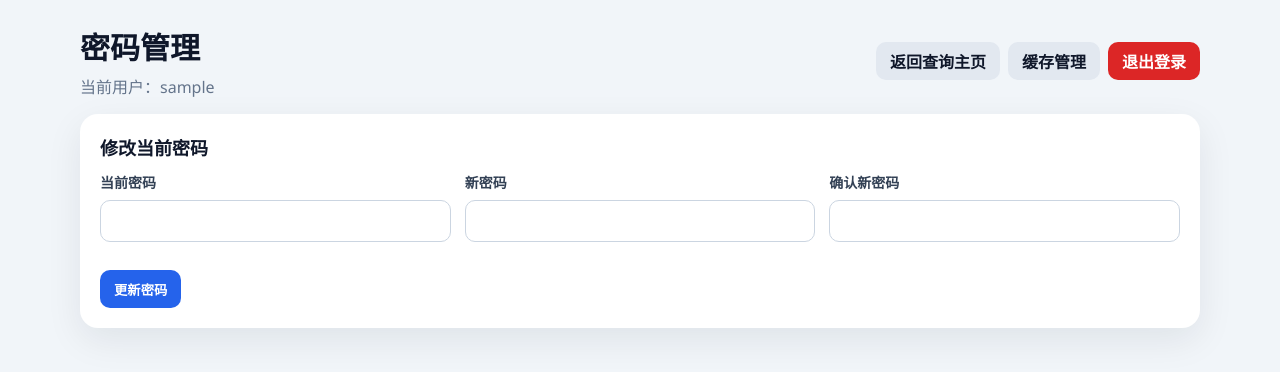
After one commit to ims0/stock_server, a Flask app: page /account in a window 1280 px wide. The commit adds this page. Shown: the top 372 px of the page. Run offline with Flask 3, Linux system fonts and the light colour scheme; the visitor is signed in with stand-in values (Sample User, id 1).

Commit message:
Add login/auth, account management, and polish login page UI

```diff
--- a/app.py
+++ b/app.py
@@ -7,7 +7,8 @@ import sqlite3
 import time
 from queue import Empty, Queue
 from threading import Thread
-from urllib.parse import urlencode
+from functools import wraps
+from urllib.parse import urlencode, urljoin, urlparse
 from urllib.request import Request, urlopen
 
 import akshare as ak
@@ -15,11 +16,29 @@ import os
 import pandas as pd
 import tushare as ts
 import yfinance as yf
-from flask import Flask, Response, jsonify, render_template, request, stream_with_context
+from flask import (
+    Flask,
+    Response,
+    abort,
+    jsonify,
+    redirect,
+    render_template,
+    request,
+    session,
+    stream_with_context,
+    url_for,
+)
+from werkzeug.security import check_password_hash, generate_password_hash
 
 from config import TRADE_FEES
 
 app = Flask(__name__)
+app.secret_key = os.environ.get("SECRET_KEY") or os.urandom(24).hex()
+app.config.update(
+    SESSION_COOKIE_HTTPONLY=True,
+    SESSION_COOKIE_SAMESITE="Lax",
+    PERMANENT_SESSION_LIFETIME=36000,
+)
 
 DB_PATH = os.path.join(app.root_path, "data", "stock_cache.db")
 LOCAL_SYMBOLS_PATH = os.path.join(app.root_path, "data", "symbols.json")
@@ -32,10 +51,125 @@ DATA_SOURCES = {
     "alphavantage": "Alpha Vantage",
 }
 TUSHARE_TOKEN_FALLBACK = "f028f82a7bd86c57e54607995b4ed38b7eb3894e357a882eb7a5f665"
+USERS_PATH = os.path.join(app.root_path, "users.json")
+DEFAULT_USERS = {
+    "root": {
+        "password": "scrypt:32768:8:1$7tv3rMF9QW0nL9yy$51cfa6e2667b6ebd3843b726e5ec962604460afd1163148698c25b94b7e2e4c91b0c1bd30fce06dbe0f69223f144832500b99bf099e195863ef08eb70326a461",
+    },
+    "reader": {
+        "password": "scrypt:32768:8:1$W6UhrfFHiwDUaprF$359a1d10e70ee93546eed508ee9a4b40d0550b9cb6dc7bfc3249a87102f4138a51d1190834a4e07656aa1c01406e44eb9ed8bf3ec751021f5d8b936ffa26a63e",
+    },
+}
 
 _tushare_client: ts.pro.client.DataApi | None = None
 _local_symbols_cache: dict[str, dict[str, str]] | None = None
 _local_symbols_mtime: float | None = None
+_users_cache: dict[str, dict[str, str]] | None = None
+_users_mtime: float | None = None
+
+
+def _ensure_users_file() -> None:
+    if os.path.exists(USERS_PATH):
+        return
+
+    os.makedirs(os.path.dirname(USERS_PATH), exist_ok=True)
+    with open(USERS_PATH, "w", encoding="utf-8") as handle:
+        json.dump(DEFAULT_USERS, handle, ensure_ascii=False, indent=2)
+
+
+def _load_users() -> dict[str, dict[str, str]]:
+    global _users_cache, _users_mtime
+
+    _ensure_users_file()
+
+    try:
+        stat_result = os.stat(USERS_PATH)
+    except FileNotFoundError:
+        return json.loads(json.dumps(DEFAULT_USERS))
+
+    if _users_cache is not None and _users_mtime == stat_result.st_mtime:
+        return _users_cache
+
+    try:
+        with open(USERS_PATH, "r", encoding="utf-8") as handle:
+            payload = json.load(handle)
+    except Exception:
+        return _users_cache or json.loads(json.dumps(DEFAULT_USERS))
+
+    normalized: dict[str, dict[str, str]] = {}
+    if isinstance(payload, dict):
+        for username, record in payload.items():
+            if not isinstance(record, dict):
+                continue
+            password_hash = str(record.get("password", "")).strip()
+            if password_hash:
+                normalized[str(username)] = {"password": password_hash}
+
+    if not normalized:
+        normalized = json.loads(json.dumps(DEFAULT_USERS))
+
+    _users_cache = normalized
+    _users_mtime = stat_result.st_mtime
+    return normalized
+
+
+def _save_users(users: dict[str, dict[str, str]]) -> None:
+    global _users_cache, _users_mtime
+
+    os.makedirs(os.path.dirname(USERS_PATH), exist_ok=True)
+    with open(USERS_PATH, "w", encoding="utf-8") as handle:
+        json.dump(users, handle, ensure_ascii=False, indent=2, sort_keys=True)
+
+    _users_cache = users
+    _users_mtime = os.path.getmtime(USERS_PATH)
+
+
+users = _load_users()
+
+
+def _is_safe_next_url(target: str | None) -> bool:
+    if not target:
+        return False
+
+    parsed_target = urlparse(urljoin(request.host_url, target))
+    parsed_host = urlparse(request.host_url)
+    return parsed_target.scheme in {"http", "https"} and parsed_target.netloc == parsed_host.netloc
+
+
+def _get_next_url() -> str:
+    candidate = request.args.get("next") or request.form.get("next") or ""
+    if _is_safe_next_url(candidate):
+        return candidate
+    return url_for("index")
+
+
+def login_required(view):
+    @wraps(view)
+    def wrapped(*args, **kwargs):
+        if "username" not in session:
+            return redirect(url_for("login", next=request.full_path.rstrip("?")))
+        return view(*args, **kwargs)
+
+    return wrapped
+
+
+def api_login_required(view):
+    @wraps(view)
+    def wrapped(*args, **kwargs):
+        if "username" not in session:
+            return jsonify({"error": "请先登录"}), 401
+        return view(*args, **kwargs)
+
+    return wrapped
+
+
+@app.context_processor
+def inject_auth_context() -> dict[str, object]:
+    username = session.get("username")
+    return {
+        "current_user": username,
+        "is_root_user": username == "root",
+    }
 
 
 def _get_tushare_client() -> ts.pro.client.DataApi | None:
@@ -1223,6 +1357,7 @@ def _to_yfinance_symbol(market: str, code: str) -> str:
 
 
 @app.get("/api/sources/health")
+@api_login_required
 def sources_health_api():
     code = request.args.get("code", "").strip()
     start_date = request.args.get("start_date", "").strip()
@@ -1309,14 +1444,122 @@ def sources_health_api():
 
 
 @app.route("/")
+@login_required
 def index():
     default_start, default_end = _default_dates()
     return render_template("index.html", default_start=default_start, default_end=default_end)
 
 
 @app.route("/cache")
+@login_required
 def cache_page():
     return render_template("cache.html")
+
+
+@app.route("/account", methods=["GET", "POST"])
+@login_required
+def account_page():
+    global users
+
+    current_user = session.get("username", "")
+    is_root = current_user == "root"
+    message = ""
+    error = ""
+
+    if request.method == "POST":
+        action = request.form.get("action", "").strip()
+
+        if action == "change_password":
+            current_password = request.form.get("current_password", "")
+            new_password = request.form.get("new_password", "")
+            confirm_password = request.form.get("confirm_password", "")
+            user_record = users.get(current_user)
+
+            if not user_record or not check_password_hash(user_record["password"], current_password):
+                error = "当前密码不正确"
+            elif not new_password:
+                error = "新密码不能为空"
+            elif new_password != confirm_password:
+                error = "两次输入的新密码不一致"
+            else:
+                users[current_user]["password"] = generate_password_hash(new_password)
+                _save_users(users)
+                message = "密码已更新"
+
+        elif is_root and action == "add_user":
+            new_username = request.form.get("new_username", "").strip()
+            new_password = request.form.get("new_password", "")
+            if not new_username:
+                error = "用户名不能为空"
+            elif new_username in users:
+                error = "用户已存在"
+            elif not new_password:
+                error = "密码不能为空"
+            else:
+                users[new_username] = {"password": generate_password_hash(new_password)}
+                _save_users(users)
+                message = f"已创建用户 {new_username}"
+
+        elif is_root and action == "reset_password":
+            target_username = request.form.get("target_username", "").strip()
+            new_password = request.form.get("new_password", "")
+            if target_username not in users:
+                error = "用户不存在"
+            elif not new_password:
+                error = "密码不能为空"
+            else:
+                users[target_username]["password"] = generate_password_hash(new_password)
+                _save_users(users)
+                message = f"已重置 {target_username} 的密码"
+
+        elif is_root and action == "delete_user":
+            target_username = request.form.get("target_username", "").strip()
+            if target_username == "root":
+                error = "不能删除 root"
+            elif target_username not in users:
+                error = "用户不存在"
+            else:
+                users.pop(target_username, None)
+                _save_users(users)
+                message = f"已删除用户 {target_username}"
+
+        else:
+            error = "无效操作"
+
+    return render_template(
+        "account.html",
+        users=sorted(users.keys()),
+        is_root=is_root,
+        message=message,
+        error=error,
+    )
+
+
+@app.route("/login", methods=["GET", "POST"])
+def login():
+    if "username" in session:
+        return redirect(url_for("index"))
+
+    error = ""
+    if request.method == "POST":
+        username = request.form.get("username", "").strip()
+        password = request.form.get("password", "")
+        user_record = users.get(username)
+
+        if user_record and check_password_hash(user_record["password"], password):
+            session["username"] = username
+            session.permanent = True
+            return redirect(_get_next_url())
+
+        error = "用户名或密码错误"
+
+    return render_template("login.html", error=error, next_url=_get_next_url())
+
+
+@app.route("/logout")
+def logout():
+    session.pop("username", None)
+    return redirect(url_for("login"))
 
 
 def _execute_kline_query(
@@ -1400,6 +1643,7 @@ def _execute_kline_query(
 
 
 @app.get("/api/kline")
+@api_login_required
 def kline_api():
     code = request.args.get("code", "").strip()
     start_date = request.args.get("start_date", "").strip()
@@ -1410,6 +1654,7 @@ def kline_api():
 
 
 @app.get("/api/kline/stream")
+@api_login_required
 def kline_stream_api():
     code = request.args.get("code", "").strip()
     start_date = request.args.get("start_date", "").strip()
@@ -1460,18 +1705,21 @@ def kline_stream_api():
 
 
 @app.get("/api/fees")
+@api_login_required
 def fees_api():
     """返回各市场交易费用配置，供前端展示及计算成本用。"""
     return jsonify(TRADE_FEES)
 
 
 @app.get("/api/cache/summary")
+@api_login_required
 def cache_summary_api():
     summary = _cache_summary()
     return jsonify({"items": summary, "count": len(summary)})
 
 
 @app.delete("/api/cache")
+@api_login_required
 def clear_cache():
     code = request.args.get("code", "").strip()
     _ensure_db()
--- /dev/null
+++ b/templates/account.html
@@ -0,0 +1,246 @@
+<!doctype html>
+<html lang="zh-CN">
+  <head>
+    <meta charset="UTF-8" />
+    <meta name="viewport" content="width=device-width, initial-scale=1.0" />
+    <title>密码管理</title>
+    <style>
+      * { box-sizing: border-box; }
+      body {
+        margin: 0;
+        font-family: "Segoe UI", Tahoma, Geneva, Verdana, sans-serif;
+        background: #f1f5f9;
+        color: #0f172a;
+      }
+      .container {
+        width: min(1120px, calc(100vw - 32px));
+        margin: 24px auto 40px;
+      }
+      .page-header {
+        display: flex;
+        align-items: center;
+        justify-content: space-between;
+        gap: 16px;
+        flex-wrap: wrap;
+        margin-bottom: 16px;
+      }
+      h1 {
+        margin: 0;
+        font-size: 30px;
+      }
+      .subtle {
+        margin: 6px 0 0;
+        color: #64748b;
+      }
+      .header-actions {
+        display: flex;
+        gap: 8px;
+        flex-wrap: wrap;
+      }
+      .link-button {
+        display: inline-flex;
+        align-items: center;
+        justify-content: center;
+        height: 38px;
+        padding: 0 14px;
+        border-radius: 10px;
+        border: none;
+        text-decoration: none;
+        cursor: pointer;
+        font-weight: 600;
+      }
+      .link-button.primary { background: #2563eb; color: #fff; }
+      .link-button.ghost { background: #e2e8f0; color: #0f172a; }
+      .link-button.danger { background: #dc2626; color: #fff; }
+      .card {
+        background: #fff;
+        border-radius: 18px;
+        box-shadow: 0 12px 36px rgba(15, 23, 42, 0.08);
+        padding: 20px;
+        margin-bottom: 16px;
+      }
+      .message {
+        margin: 0 0 12px;
+        color: #166534;
+      }
+      .message.error {
+        color: #dc2626;
+      }
+      .grid {
+        display: grid;
+        grid-template-columns: repeat(auto-fit, minmax(260px, 1fr));
+        gap: 14px;
+      }
+      .field {
+        display: flex;
+        flex-direction: column;
+        gap: 8px;
+      }
+      .field label {
+        font-size: 14px;
+        font-weight: 600;
+        color: #334155;
+      }
+      .field input {
+        height: 42px;
+        border: 1px solid #cbd5e1;
+        border-radius: 10px;
+        padding: 0 12px;
+        font-size: 14px;
+      }
+      .section-title {
+        margin: 0 0 12px;
+        font-size: 18px;
+      }
+      .actions {
+        display: flex;
+        flex-wrap: wrap;
+        gap: 8px;
+        margin-top: 14px;
+      }
+      .table-wrap {
+        overflow-x: auto;
+      }
+      table {
+        width: 100%;
+        border-collapse: collapse;
+        font-size: 14px;
+      }
+      th, td {
+        border-bottom: 1px solid #e2e8f0;
+        padding: 10px 8px;
+        text-align: left;
+        vertical-align: top;
+      }
+      th {
+        background: #f8fafc;
+      }
+      .inline-form {
+        display: flex;
+        flex-wrap: wrap;
+        gap: 8px;
+        align-items: center;
+      }
+      .inline-form input {
+        height: 34px;
+      }
+      .inline-form button {
+        height: 34px;
+      }
+      .empty {
+        text-align: center;
+        color: #64748b;
+      }
+      .note {
+        margin: 8px 0 0;
+        font-size: 13px;
+        color: #64748b;
+      }
+    </style>
+  </head>
+  <body>
+    <main class="container">
+      <header class="page-header">
+        <div>
+          <h1>密码管理</h1>
+          <p class="subtle">当前用户：{{ current_user }}{% if is_root %}，具备用户管理权限{% endif %}</p>
+        </div>
+        <div class="header-actions">
+          <a class="link-button ghost" href="{{ url_for('index') }}">返回查询主页</a>
+          <a class="link-button ghost" href="{{ url_for('cache_page') }}">缓存管理</a>
+          <a class="link-button danger" href="{{ url_for('logout') }}">退出登录</a>
+        </div>
+      </header>
+
+      {% if message %}
+        <p class="message">{{ message }}</p>
+      {% endif %}
+      {% if error %}
+        <p class="message error">{{ error }}</p>
+      {% endif %}
+
+      <section class="card">
+        <h2 class="section-title">修改当前密码</h2>
+        <form method="post" class="grid">
+          <input type="hidden" name="action" value="change_password" />
+          <div class="field">
+            <label for="current_password">当前密码</label>
+            <input id="current_password" name="current_password" type="password" required />
+          </div>
+          <div class="field">
+            <label for="new_password">新密码</label>
+            <input id="new_password" name="new_password" type="password" required />
+          </div>
+          <div class="field">
+            <label for="confirm_password">确认新密码</label>
+            <input id="confirm_password" name="confirm_password" type="password" required />
+          </div>
+          <div class="actions">
+            <button class="link-button primary" type="submit">更新密码</button>
+          </div>
+        </form>
+      </section>
+
+      {% if is_root %}
+      <section class="card">
+        <h2 class="section-title">创建新用户</h2>
+        <form method="post" class="grid">
+          <input type="hidden" name="action" value="add_user" />
+          <div class="field">
+            <label for="new_username">用户名</label>
+            <input id="new_username" name="new_username" type="text" required />
+          </div>
+          <div class="field">
+            <label for="new_user_password">密码</label>
+            <input id="new_user_password" name="new_password" type="password" required />
+          </div>
+          <div class="actions">
+            <button class="link-button primary" type="submit">创建用户</button>
+          </div>
+        </form>
+      </section>
+
+      <section class="card">
+        <h2 class="section-title">现有用户</h2>
+        <div class="table-wrap">
+          <table>
+            <thead>
+              <tr>
+                <th>用户名</th>
+                <th>重置密码</th>
+                <th>删除</th>
+              </tr>
+            </thead>
+            <tbody>
+              {% for username in users %}
+              <tr>
+                <td>{{ username }}</td>
+                <td>
+                  <form method="post" class="inline-form">
+                    <input type="hidden" name="action" value="reset_password" />
+                    <input type="hidden" name="target_username" value="{{ username }}" />
+                    <input name="new_password" type="password" placeholder="新密码" required />
+                    <button class="link-button ghost" type="submit">重置</button>
+                  </form>
+                </td>
+                <td>
+                  {% if username == 'root' %}
+                    <span class="note">root 账号不可删除</span>
+                  {% else %}
+                    <form method="post" class="inline-form">
+                      <input type="hidden" name="action" value="delete_user" />
+                      <input type="hidden" name="target_username" value="{{ username }}" />
+                      <button class="link-button danger" type="submit">删除</button>
+                    </form>
+                  {% endif %}
+                </td>
+              </tr>
+              {% endfor %}
+            </tbody>
+          </table>
+        </div>
+      </section>
+      {% endif %}
+    </main>
+  </body>
+</html>
--- a/templates/cache.html
+++ b/templates/cache.html
@@ -13,11 +13,14 @@
         <div>
           <h1>K线缓存管理</h1>
           <p class="subtle">按股票维度查看缓存时间段，可按股票清理缓存。</p>
+          <p class="subtle">当前用户：{{ current_user }}</p>
         </div>
         <div class="header-actions">
+          <a class="link-button ghost" href="{{ url_for('account_page') }}">密码管理</a>
           <a class="link-button ghost" href="{{ url_for('index') }}">返回查询</a>
           <button id="refresh-cache" class="link-button">刷新列表</button>
           <button id="clear-all-cache" class="link-button danger">清空全部缓存</button>
+          <a class="link-button danger" href="{{ url_for('logout') }}">退出登录</a>
         </div>
       </header>
 
```
Also changed, not shown: static/js/app.js (+17 -0 lines), static/js/cache.js (+14 -0 lines), templates/index.html (+9 -2 lines), templates/login.html (added, +144 -0 lines), users.json (added, +8 -0 lines).
